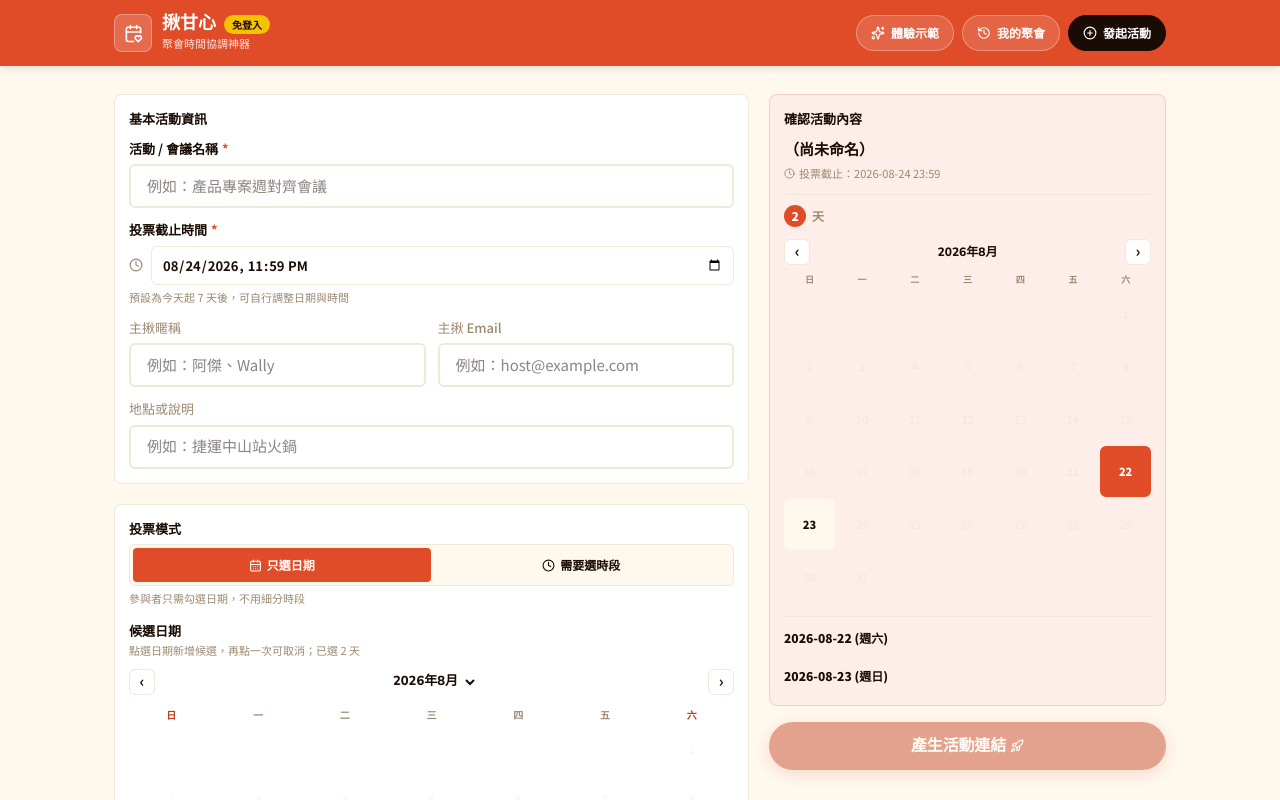
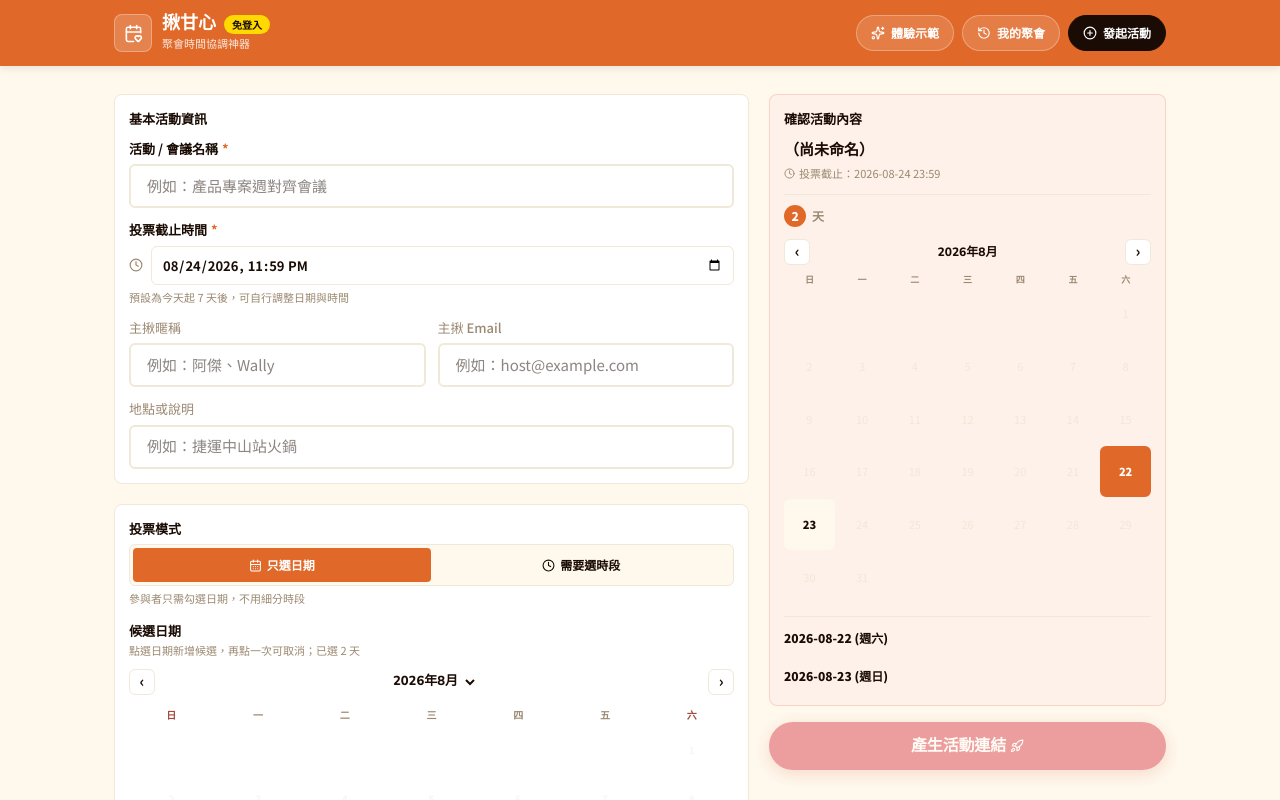
Before and after one commit to That-is-so-sweet/That-is-so-sweet, a React (Vite) app: page / in a window 1280 px wide. Shown: the top 800 px of the page. Built offline with nearby package versions, Linux system fonts and the light colour scheme.

Commit message:
refactor(colors): Update color tokens for improved consistency and accessibility; introduce new weekend color and adjust hot color shades across components for better visual distinction

```diff
--- a/src/design-system/tokens/colors.css
+++ b/src/design-system/tokens/colors.css
@@ -1,20 +1,24 @@
 :root {
   /* Brand Primary — Orange */
-  --color-primary: #E04B28;
-  --color-primary-dark: #C23B1A;
-  --color-primary-light: #F07050;
-  --color-primary-subtle: #FDEEE9;
+  --color-primary: #e06828;
+  --color-primary-dark: #C2551A;
+  --color-primary-light: #F08950;
+  --color-primary-subtle: #FDF1E9;
 
   /* Brand Secondary — Golden Yellow */
-  --color-secondary: #F5C200;
-  --color-secondary-dark: #C9A000;
-  --color-secondary-light: #FFD84A;
-  --color-secondary-subtle: #FFFBE0;
+  --color-secondary: #ffd900;
+  --color-secondary-dark: #D3B400;
+  --color-secondary-light: #FFE454;
+  --color-secondary-subtle: #FFFEEA;
 
-  /* Hot / Urgent — Red-Orange */
-  --color-hot: #C23B1A;
-  --color-hot-dark: #9E2C10;
-  --color-hot-subtle: #FDEEE9;
+  /* Hot / Urgent — Red (kept distinct from the orange primary) */
+  --color-hot: #D6303C;
+  --color-hot-dark: #AC2530;
+  --color-hot-subtle: #FCE9EA;
+
+  /* Weekend / Holiday marker — muted terracotta, decorative only (not a warning) */
+  --color-weekend: #A1493B;
+  --color-weekend-subtle: #F5E1DC;
 
   /* Ink — Near Black (warm) */
   --color-ink: #1A0C04;
@@ -34,8 +38,8 @@
   --color-success-subtle: #EDF6ED;
   --color-warning: #F59E0B;
   --color-warning-subtle: #FFFBEB;
-  --color-error: #E8361A;
-  --color-error-subtle: #FFEEEB;
+  --color-error: #B91C2C;
+  --color-error-subtle: #FBE7E9;
   --color-info: #3B82F6;
   --color-info-subtle: #EFF6FF;
 
--- a/src/mobile/HeatmapTab.tsx
+++ b/src/mobile/HeatmapTab.tsx
@@ -296,7 +296,7 @@ export const HeatmapTab: React.FC<HeatmapTabProps> = ({ event, userNickname, onG
                 </div>
                 <div style={{ display: "grid", gridTemplateColumns: "repeat(7,1fr)", gap: 2, marginBottom: 2 }}>
                   {WEEK.map((w, i) => (
-                    <div key={i} style={{ textAlign: "center", fontSize: 9, fontWeight: 800, color: i === 0 || i === 6 ? "var(--color-hot)" : "var(--color-muted)" }}>
+                    <div key={i} style={{ textAlign: "center", fontSize: 9, fontWeight: 800, color: i === 0 || i === 6 ? "var(--color-weekend)" : "var(--color-muted)" }}>
                       {w}
                     </div>
                   ))}
--- a/src/mobile/HostTab.tsx
+++ b/src/mobile/HostTab.tsx
@@ -30,7 +30,7 @@ export const HostTab: React.FC<HostTabProps> = ({ event, onFinalize, onReopen, o
   return (
     <div style={{ padding: 14 }}>
       {lifecycle.key === "voting_closed" && onReopen && (
-        <div style={{ ...cardStyle, marginBottom: 12, background: "var(--color-hot-subtle)", borderColor: "rgba(194,67,26,0.25)" }}>
+        <div style={{ ...cardStyle, marginBottom: 12, background: "var(--color-hot-subtle)", borderColor: "rgba(214,48,60,0.25)" }}>
           <div style={{ display: "flex", alignItems: "flex-start", gap: 8 }}>
             <AlertTriangle size={16} color="var(--color-hot)" style={{ flexShrink: 0, marginTop: 1 }} />
             <div style={{ flex: 1, minWidth: 0 }}>
--- a/src/mobile/MonthCalendar.tsx
+++ b/src/mobile/MonthCalendar.tsx
@@ -162,7 +162,7 @@ export const MonthCalendar: React.FC<MonthCalendarProps> = ({
               textAlign: "center",
               fontSize: 10,
               fontWeight: 800,
-              color: i === 0 || i === 6 ? "var(--color-hot)" : "var(--color-muted)",
+              color: i === 0 || i === 6 ? "var(--color-weekend)" : "var(--color-muted)",
               padding: "2px 0",
             }}
           >
@@ -201,8 +201,8 @@ export const MonthCalendar: React.FC<MonthCalendarProps> = ({
                 border: isToday && !active ? "1.5px solid var(--color-primary)" : "1px solid transparent",
                 boxShadow: isActiveDate ? "0 0 0 2px var(--color-secondary-dark)" : "none",
                 borderRadius: "var(--radius-sm)",
-                background: active ? "var(--color-primary)" : holiday ? "rgba(194,67,26,0.08)" : "transparent",
-                color: isPast ? "var(--color-border)" : active ? "#fff" : isWeekend || holiday ? "var(--color-hot)" : "var(--color-ink)",
+                background: active ? "var(--color-primary)" : holiday ? "var(--color-weekend-subtle)" : "transparent",
+                color: isPast ? "var(--color-border)" : active ? "#fff" : isWeekend || holiday ? "var(--color-weekend)" : "var(--color-ink)",
                 fontSize: 10,
                 fontWeight: isToday ? 900 : 700,
                 cursor: isPast ? "default" : "pointer",
@@ -221,7 +221,7 @@ export const MonthCalendar: React.FC<MonthCalendarProps> = ({
                     width: 3,
                     height: 3,
                     borderRadius: "50%",
-                    background: active ? "#fff" : "var(--color-hot)",
+                    background: active ? "#fff" : "var(--color-weekend)",
                   }}
                 />
               )}
@@ -282,7 +282,7 @@ export const MonthCalendar: React.FC<MonthCalendarProps> = ({
       {monthHolidays.length > 0 && (
         <div style={{ marginTop: 8, display: "flex", flexDirection: "column", gap: 3 }}>
           {monthHolidays.map(([k, v]) => (
-            <div key={k} style={{ fontSize: 10, color: "var(--color-hot)", display: "flex", gap: 4, alignItems: "center" }}>
+            <div key={k} style={{ fontSize: 10, color: "var(--color-weekend)", display: "flex", gap: 4, alignItems: "center" }}>
               <Flag size={10} />
               <span style={{ fontWeight: 800 }}>{k.slice(5).replace("-", "/")}</span>
               <span>{v}</span>
--- a/src/mobile/VoteTab.tsx
+++ b/src/mobile/VoteTab.tsx
@@ -176,7 +176,7 @@ export const VoteTab: React.FC<VoteTabProps> = ({ event, nickname, setNickname,
   return (
     <div style={{ padding: 14, display: "flex", flexDirection: "column", gap: 10 }}>
       {votingClosed && (
-        <div style={{ display: "flex", alignItems: "flex-start", gap: 6, padding: 10, borderRadius: "var(--radius-md)", background: "var(--color-hot-subtle)", border: "1px solid rgba(194,67,26,0.25)" }}>
+        <div style={{ display: "flex", alignItems: "flex-start", gap: 6, padding: 10, borderRadius: "var(--radius-md)", background: "var(--color-hot-subtle)", border: "1px solid rgba(214,48,60,0.25)" }}>
           <AlertTriangle size={14} color="var(--color-hot)" style={{ flexShrink: 0, marginTop: 1 }} />
           <span style={{ fontSize: 12, color: "var(--color-ink)", lineHeight: 1.5 }}>
             投票已於 {formatDeadline(event.responseDeadline)} 截止，如需補投請聯繫主揪重新開放投票。
@@ -250,7 +250,7 @@ export const VoteTab: React.FC<VoteTabProps> = ({ event, nickname, setNickname,
           </div>
           <div style={{ display: "grid", gridTemplateColumns: "repeat(7,1fr)", gap: 2, marginBottom: 2 }}>
             {WEEK.map((w, i) => (
-              <div key={i} style={{ textAlign: "center", fontSize: 9, fontWeight: 800, color: i === 0 || i === 6 ? "var(--color-hot)" : "var(--color-muted)" }}>
+              <div key={i} style={{ textAlign: "center", fontSize: 9, fontWeight: 800, color: i === 0 || i === 6 ? "var(--color-weekend)" : "var(--color-muted)" }}>
                 {w}
               </div>
             ))}
@@ -384,7 +384,7 @@ export const VoteTab: React.FC<VoteTabProps> = ({ event, nickname, setNickname,
                       flex: 1,
                       border: active ? "1.5px solid var(--color-primary)" : "1px solid var(--color-border)",
                       background: active ? "var(--color-primary)" : "#fff",
-                      color: active ? "#fff" : isWeekend ? "var(--color-hot)" : "var(--color-ink)",
+                      color: active ? "#fff" : isWeekend ? "var(--color-weekend)" : "var(--color-ink)",
                     }}
                   >
                     {t.label}
```
